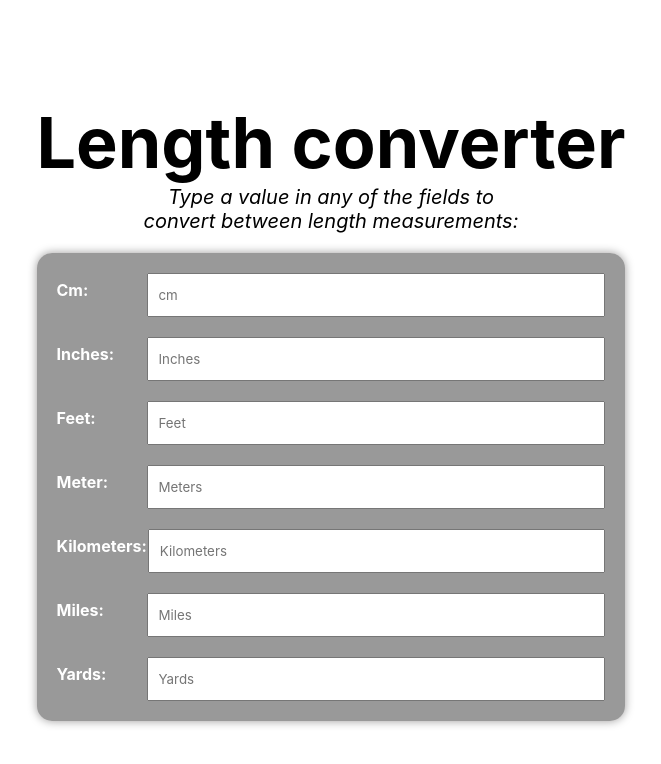
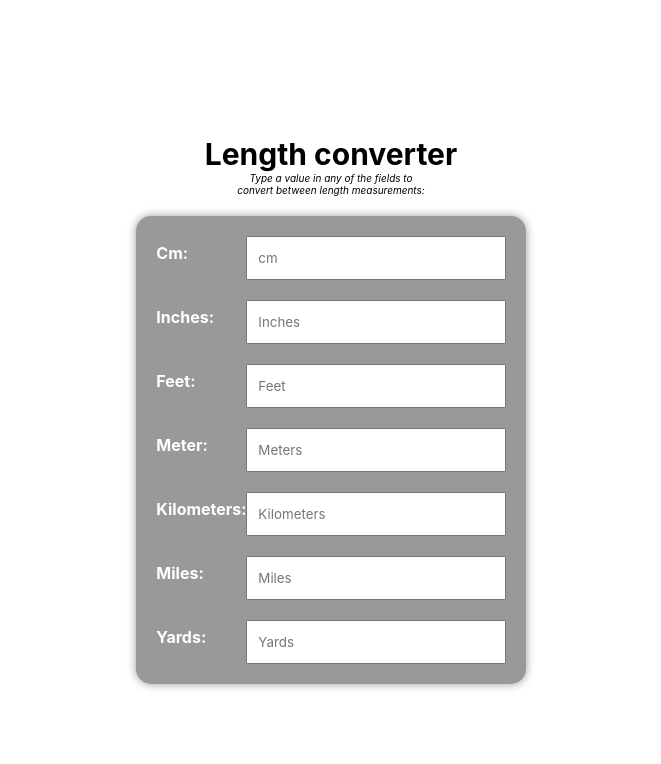
Before and after one commit to AttahRahman/Distance-unit-converter-, a plain HTML site: page index.htm in a window 1280 px wide. Shown: the whole page, without its empty margins (309-970 px from the left). Drawn offline with Linux system fonts and the light colour scheme.

Commit message:
Update index.htm

```diff
--- a/index.htm
+++ b/index.htm
@@ -67,11 +67,11 @@ input{
 }
 
 .center-width h2{
-    font-size: 70px;
+    font-size: 30px;
 }
 
 .center-width p{
-    font-size: 20px;
+    font-size: 10px;
     font-style: italic;
 }
         </style>
```
